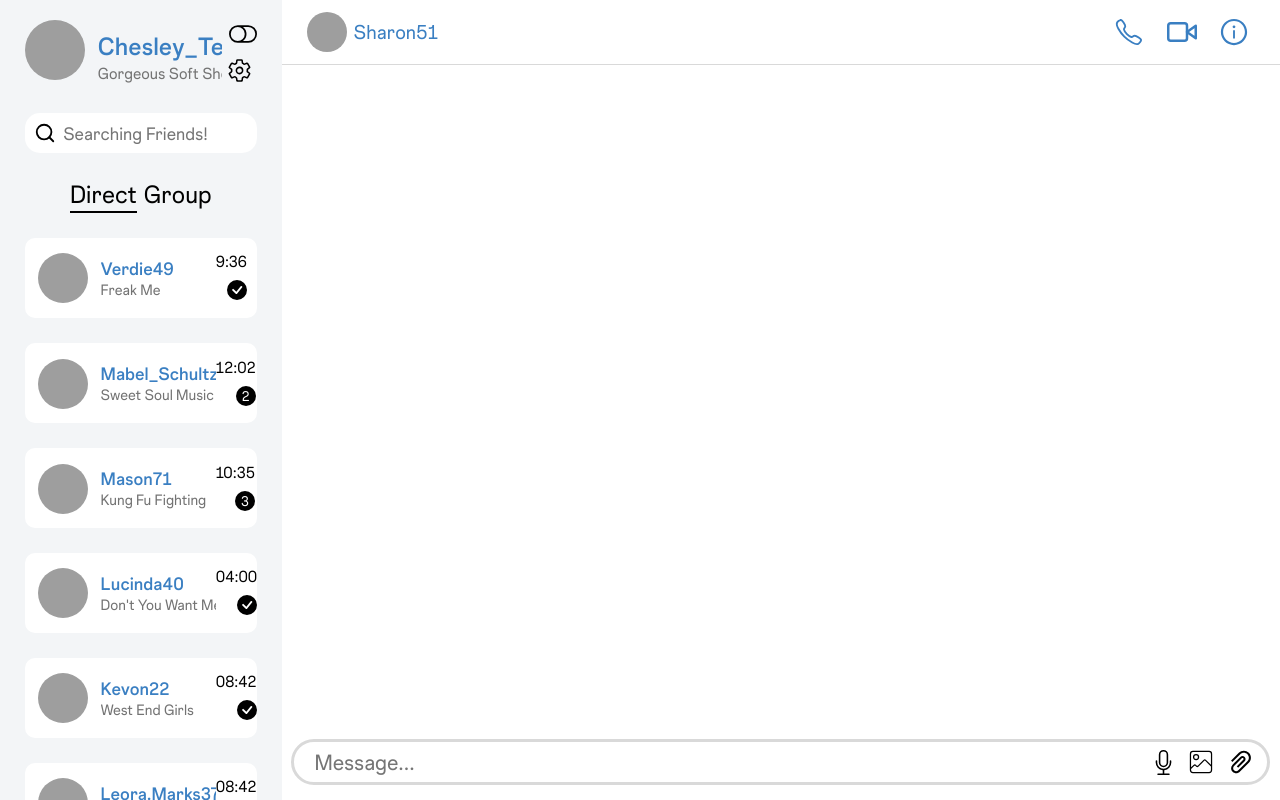
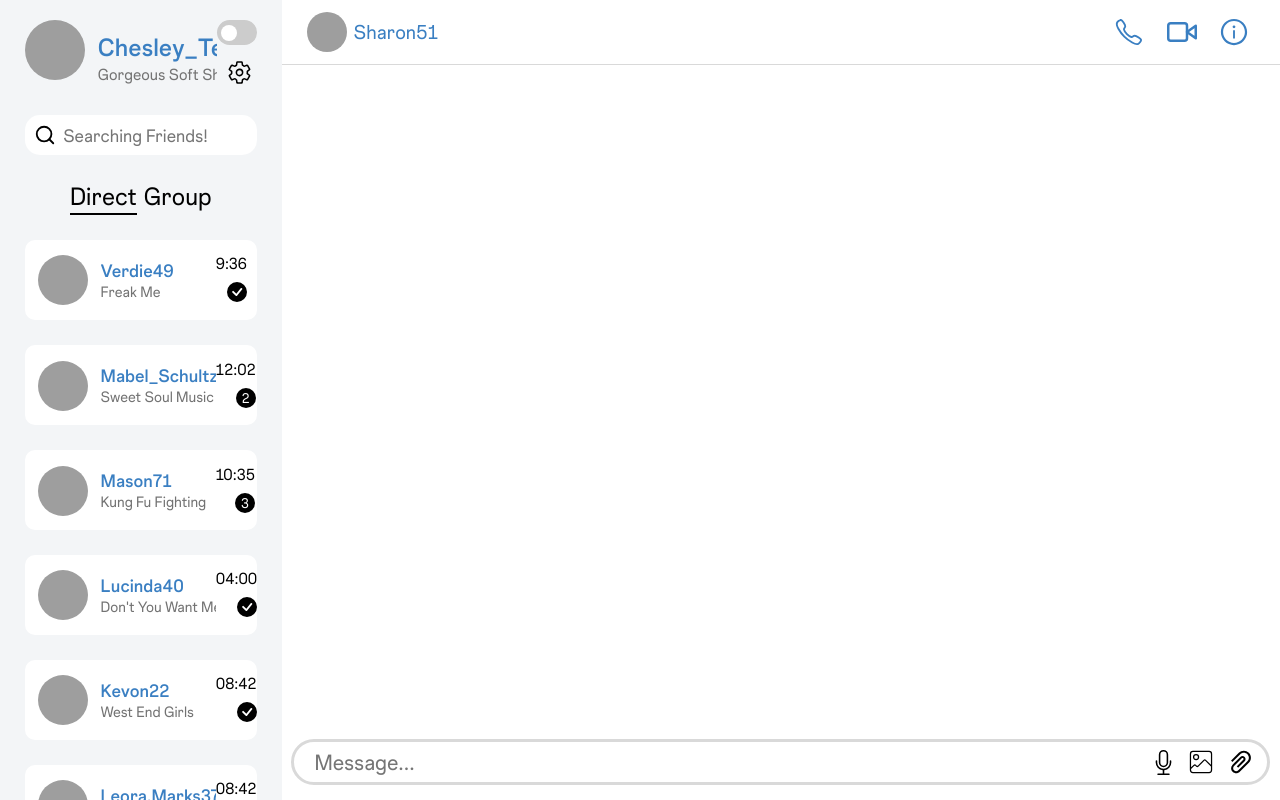
Before and after one commit to Team-Ambition/BMTO_Frontend, a React (Create React App) app: page / in a window 1280 px wide. Built offline with nearby package versions, Linux system fonts and the light colour scheme; grey boxes are pictures that could not be loaded.

Commit message:
ADD :: Sidebar Header 에니메이션 집어넣음

```diff
--- a/src/components/Sidebar/CSS/Chat.css
+++ b/src/components/Sidebar/CSS/Chat.css
@@ -51,6 +51,61 @@
 .Chat_Header .ChtaHeader_Icons {
 	color: black;
 	text-align: right;
+}
+
+/* DarkMode */
+.ChatHeader_Switch_Button {
+  position: relative;
+  display: inline-block;
+  width: 40px;
+  height: 25px;
+	margin-bottom: 10px;
+}
+
+.ChatHeader_Switch_Button input {
+  opacity: 0;
+  width: 0;
+  height: 0;
+}
+
+.slider {
+  position: absolute;
+  cursor: pointer;
+  top: 0;
+  left: 0;
+  right: 0;
+  bottom: 0;
+  background-color: #ccc;
+  -webkit-transition: .4s;
+  transition: .4s;
+  border-radius: 34px;
+}
+
+.slider:before {
+  position: absolute;
+  content: "";
+  height: 16px;
+  width: 16px;
+  left: 4px;
+  bottom: 4px;
+  background-color: white;
+  -webkit-transition: .4s;
+  transition: .4s;
+  border-radius: 50%;
+}
+
+.ChatHeader_Switch_Button input:checked + .slider {
+  background-color: #2196F3;
+}
+
+.ChatHeader_Switch_Button input:focus + .slider {
+  box-shadow: 0 0 1px #2196F3;
+}
+
+.ChatHeader_Switch_Button input:checked + .slider:before {
+  -webkit-transform: translateX(90%);
+  -ms-transform: translateX(90%);
+  transform: translateX(90%);
 }
 
 /* Searchbar */
--- a/src/components/Sidebar/Components/Header.jsx
+++ b/src/components/Sidebar/Components/Header.jsx
@@ -6,20 +6,15 @@ import { BsToggleOff, BsToggleOn } from 'react-icons/bs';
 import EditProfile from '../../Modals/EditProfile';
 
 const Header = () => {
-	const [windowType, setWindowType] = useState(
-		localStorage.getItem('WindowType')
-	);
-	const [isOpenSettingModal, setIstOpenSettingModal] = useState(false);
+	const [windowType, setWindowType] = useState(false);
 
 	const changeWindowType = () => {
-		if (windowType === 'white') {
-			localStorage.setItem('WindowType', 'dark');
-			setWindowType('dark');
-		} else {
-			localStorage.setItem('WindowType', 'white');
-			setWindowType('white');
-		}
+			localStorage.setItem('WindowType', !windowType);
+			setWindowType(!windowType);
+
 	};
+
+	const [isOpenSettingModal, setIstOpenSettingModal] = useState(false);
 
 	const SettingModal = () => {
 		setIstOpenSettingModal(!isOpenSettingModal);
@@ -38,15 +33,10 @@ const Header = () => {
 			</div>
 			<div className='ChtaHeader_Icons'>
 				<div>
-					{windowType === 'dark' ? (
-						<div onClick={changeWindowType}>
-							<BsToggleOn size={28} />
-						</div>
-					) : (
-						<div onClick={changeWindowType}>
-							<BsToggleOff size={28} />
-						</div>
-					)}
+						<label class='ChatHeader_Switch_Button'>
+							<input type='checkbox' onClick={changeWindowType} checked={windowType}/>
+							<span class='slider round'></span>
+						</label>
 				</div>
 				<div>
 					<IoSettingsOutline
```
